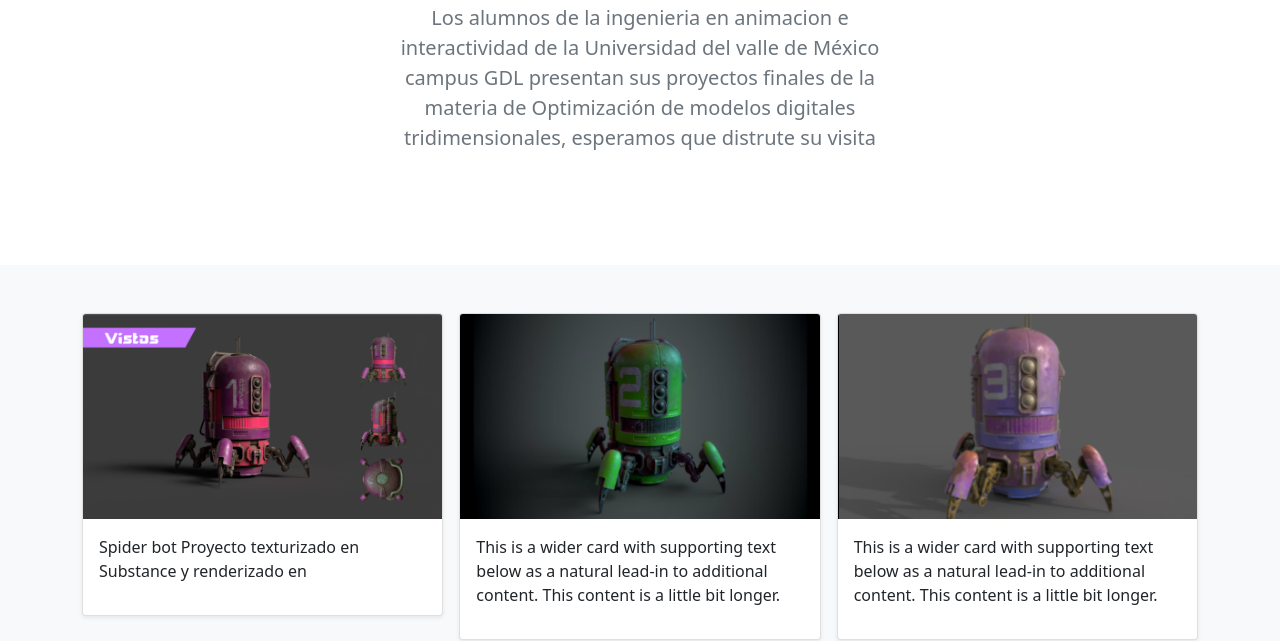
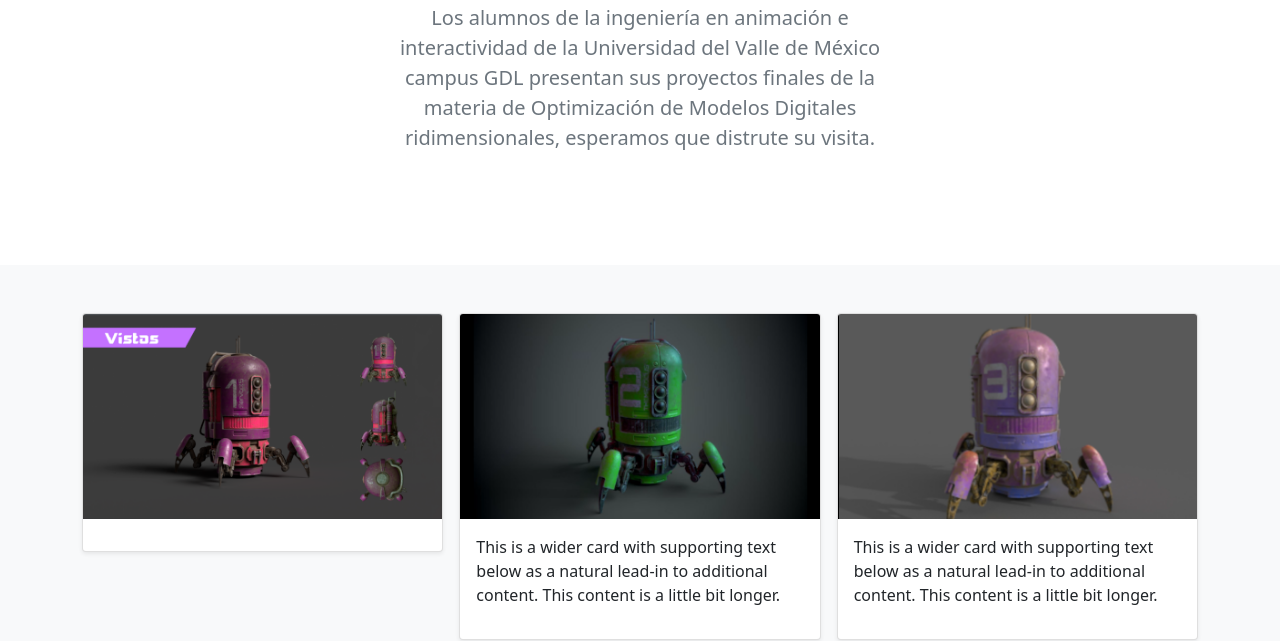
Before and after one commit to beztao01/optimizacion-final, a plain HTML site: page album/index.html in a window 1280 px wide. Shown: the part 341-982 px from the top of the page. Drawn offline with Linux system fonts and the light colour scheme.

Commit message:
Textos descriptivos se ocultan

```diff
--- a/album/index.html
+++ b/album/index.html
@@ -103,7 +103,7 @@
     <div class="row py-lg-5">
       <div class="col-lg-6 col-md-8 mx-auto">
         <h1 class="fw-medium">Proyectos finales</h1>
-        <p class="lead text-muted">Los alumnos de la ingenieria en animacion e interactividad de la Universidad del valle de México campus GDL presentan sus proyectos finales de la materia de Optimización de modelos digitales tridimensionales, esperamos que distrute su visita</p>
+        <p class="lead text-muted">Los alumnos de la ingeniería en animación e interactividad de la Universidad del Valle de México campus GDL presentan sus proyectos finales de la materia de Optimización de Modelos Digitales ridimensionales, esperamos que distrute su visita.</p>
         <!-- ESTOS BOTONES SE OCULTAN
         <p>
           <a href="#" class="btn btn-primary my-2">Main call to action</a>
@@ -127,7 +127,7 @@
             <!--<svg class="bd-placeholder-img card-img-top" width="100%" height="100%" xmlns="http://www.w3.org/2000/svg" role="img" aria-label="Placeholder: Thumbnail" preserveAspectRatio="xMidYMid slice" focusable="false"><title>Placeholder</title><rect width="100%" height="100%" fill="#55595c"/><text x="50%" y="50%" fill="#eceeef" dy=".3em">SpiderBot 01</text></svg>-->
 
             <div class="card-body">
-              <p class="card-text">Spider bot Proyecto texturizado en Substance y renderizado en </p>
+              <!--<p class="card-text">Spider bot Proyecto texturizado en Substance y renderizado en </p>-->
 
               <div class="d-flex justify-content-between align-items-center">
                 <!-- SE OCULTAN ESTOS BOTONES
```
